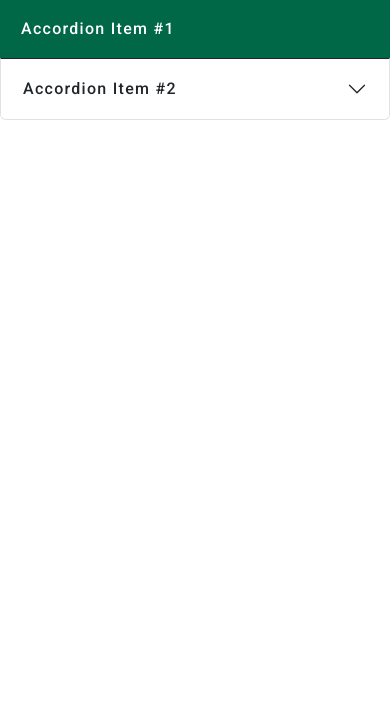
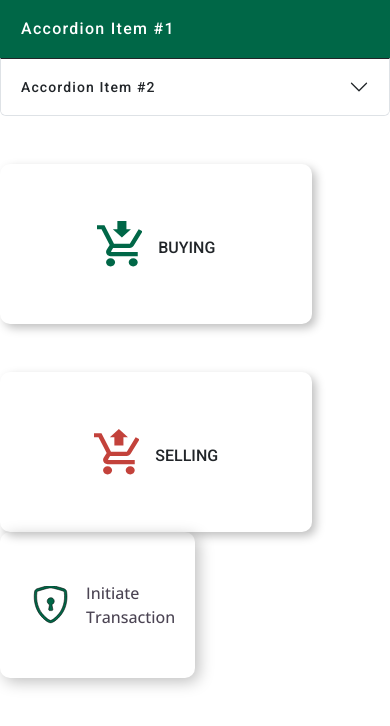
Before and after one commit to myDoshBox/myDoshBoxApp, a React (Create React App) app: page / in a window 390 px wide. Shown: the top 726 px of the page. Built offline with nearby package versions, Linux system fonts and the light colour scheme.

Commit message:
corrected initiate transactions card

```diff
--- a/src/App.js
+++ b/src/App.js
@@ -1,10 +1,18 @@
 import { FAQsCard } from "./components/CardComponents/ContactAndInfoCards";
+import {
+  BuyerTransactCard,
+  InitiateTransactionsCard,
+  SellerTransactCard,
+} from "./components/CardComponents/TransactionCards";
 // import { GuestNavbar } from "./components/NavbarComponents/TopNavbars";
 
 function App() {
   return (
     <div>
       <FAQsCard />
+      <BuyerTransactCard />
+      <SellerTransactCard />
+      <InitiateTransactionsCard />
     </div>
   );
 }
--- a/src/appStyles/componentsStyles/_cardStyles.scss
+++ b/src/appStyles/componentsStyles/_cardStyles.scss
@@ -394,8 +394,8 @@ th {
   border: 1px solid none;
   border-radius: 10px;
   box-shadow: (3.88929px 3.88929px 14.5848px rgba(0, 0, 0, 0.25));
-  width: 50%;
-  height: 145.85px;
+  width: 311.14px;
+  height: 145.85px !important;
   display: inline !important;
   p {
     @include H4Font;
@@ -585,12 +585,13 @@ th {
   .faq-head {
     @include H6Font;
   }
-
-  .accordion-button {
-    @include H6Font;
-    box-shadow: none !important;
-    font-size: 0.875rem !important;
-    padding: 16px 20px !important;
+  .faq-card {
+    .accordion-button {
+      @include H6Font;
+      box-shadow: none !important;
+      font-size: 0.875rem !important;
+      padding: 16px 20px !important;
+    }
   }
 
   .contact-card {
--- a/src/appStyles/style.css
+++ b/src/appStyles/style.css
@@ -915,8 +915,8 @@ th {
   border: 1px solid none;
   border-radius: 10px;
   box-shadow: 3.88929px 3.88929px 14.5848px rgba(0, 0, 0, 0.25);
-  width: 50%;
-  height: 145.85px;
+  width: 311.14px;
+  height: 145.85px !important;
   display: inline !important;
 }
 .initiate-transaction-card p {
@@ -1117,7 +1117,7 @@ th {
     line-height: 1.5rem;
     letter-spacing: 0.08em;
   }
-  .accordion-button {
+  .faq-card .accordion-button {
     font-family: "Roboto", sans-serif;
     font-size: 1rem;
     line-height: 1.5rem;
```
Also changed, not shown: src/appStyles/style.min.css, 2 other files (tests, documents, lock files or other folders).
